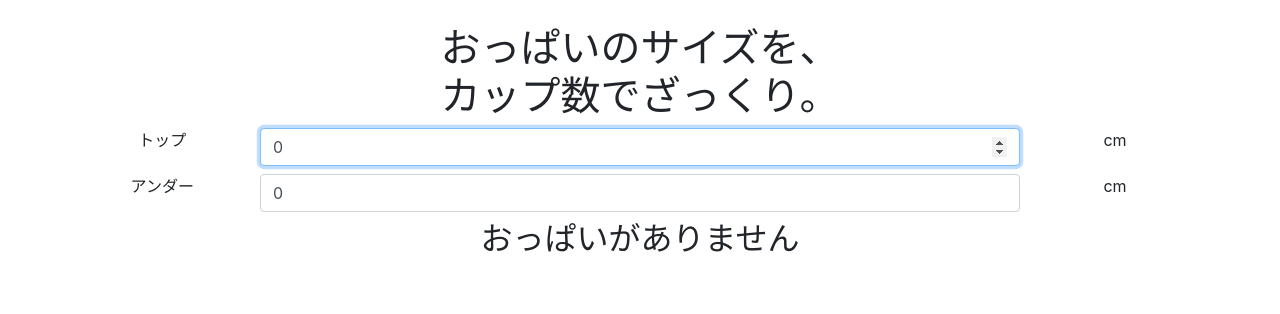
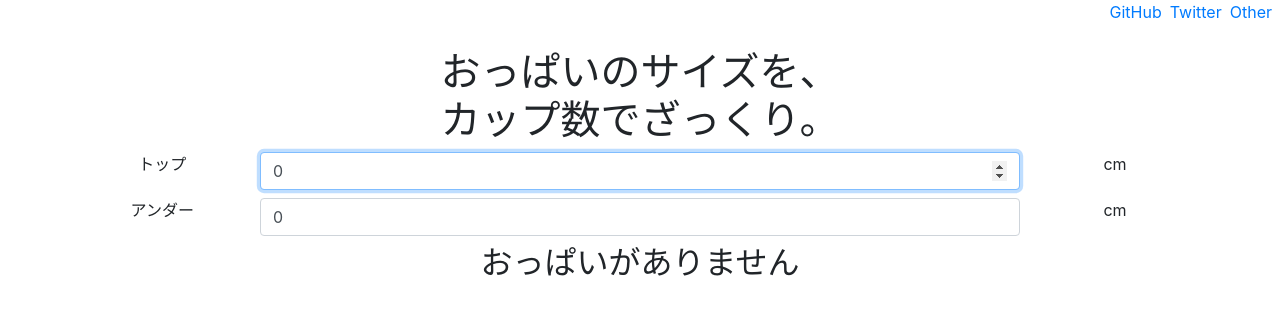
Before and after one commit to tyokinuhata/zakkuri-bra, a Nuxt app: page / in a window 1280 px wide. Shown: the top 314 px of the page. Built offline with nearby package versions, Linux system fonts and the light colour scheme.

Commit message:
Add links

```diff
--- a/pages/index.vue
+++ b/pages/index.vue
@@ -1,4 +1,10 @@
 <template>
+  <div>
+    <div class="text-right">
+      <a href="https://github.com/" target="_blank" class="mr-2">GitHub</a>
+      <a href="https://twitter.com/h_tyokinuhata" target="_blank" class="mr-2">Twitter</a>
+      <a href="https://tyokinuhata.github.io/portfolio/" target="_blank" class="mr-2">Other</a>
+    </div>
     <div class="container mt-4">
       <h1 class="text-center">おっぱいのサイズを、<br>カップ数でざっくり。</h1>
       <div class="text-center">
@@ -18,6 +24,7 @@
           <span class="col-md-12 mt-2 h2" v-else-if="diff === 0">おっぱいがありません</span>
           <span class="col-md-12 mt-2 h2" v-else-if="diff >= 75">おっぱいが大きすぎます</span>
           <span class="col-md-12 mt-2 h2" v-else>あなたのカップ数は{{ cup }}です</span>
+        </div>
       </div>
     </div>
   </div>
```
Lines whose indentation alone changed are shown as unchanged.
